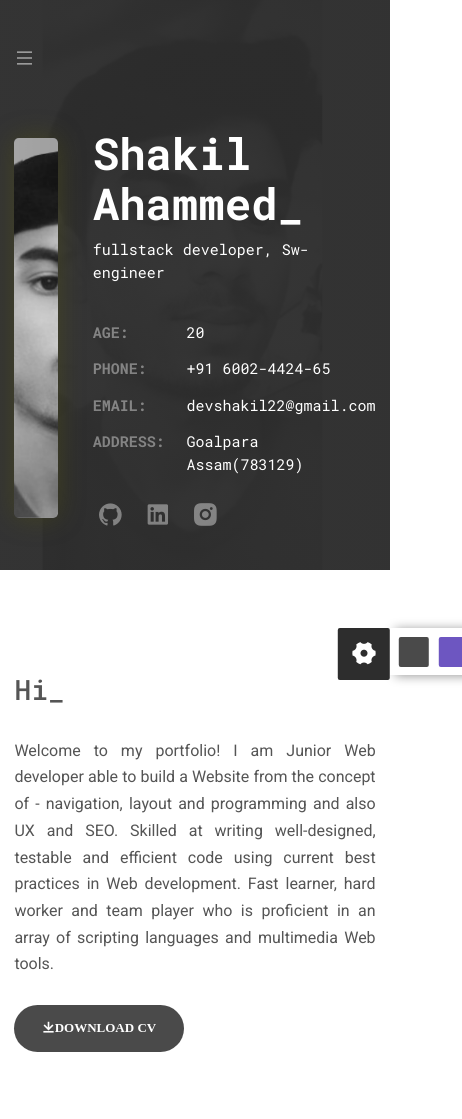
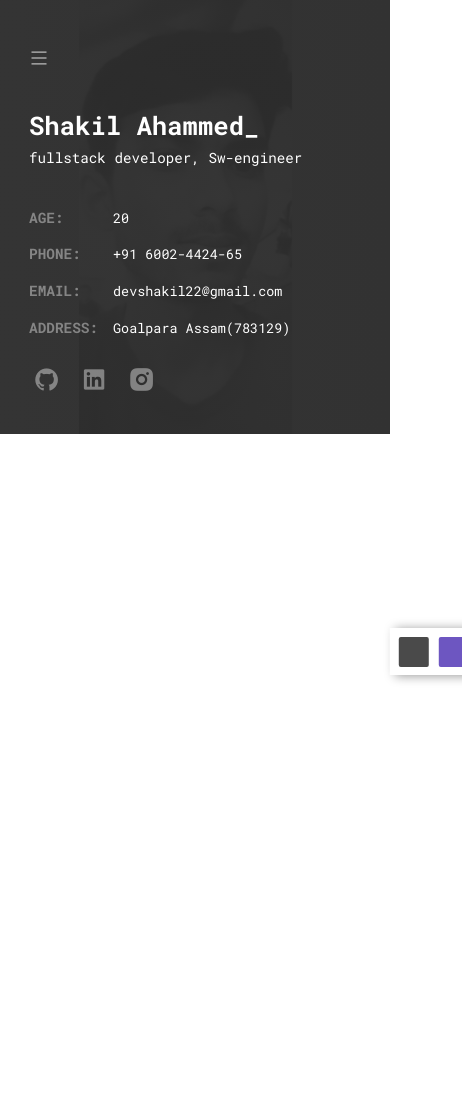
Before and after one commit to shakil1866/portfolio, a plain HTML site: page index.html in a window 390 px wide. Shown: the top 1119 px of the page, 462 px wide, since content can reach past the window. After the commit the page ends 844 px from the top, so only its background shows below. Drawn offline with nearby package versions, Linux system fonts and the light colour scheme; a web font is replaced by a local one.

```diff
--- a/style.css
+++ b/style.css
@@ -973,7 +973,7 @@
 
 /*=============================== Breakpoints ========================  */
 /* for large devices */
-@media screen and (max-width:1200px) {
+/* @media screen and (max-width:1200px) {
   :root {
     --fs-h1: 2.75rem;
     --fs-h2: 1.75rem;
@@ -982,11 +982,6 @@
     --fs-sm: 0.813rem;
     --fs-xs: 0.687rem;
   }
-
-  .container {
-    max-width: 960px;
-  }
-
   .home__container{
     grid-template-columns: 5fr 7fr;
   }
@@ -996,14 +991,45 @@
     grid-template-columns: repeat(2, 1fr);
     column-gap:1.875rem ;
   }
-}
+} */
+  .hello{
+    display: none;
+  }
+  .services{
+    display: none;
+  }
+  .section{
+    display: none;
+  }
+  .style__switcher-toggler {
+    display: none;
+  }
+  /* .home__work{
+    display: none;
+  } */
+@media screen and (max-width:1200px) {
+  .container {
+    margin:0px 93px ;
+    padding:0px 14px;
+  }
+
+  .home__container{
+    grid-template-columns: 5fr 7fr;
+  }
+  .home__data,h1{
+    font-size:2.75rem ;
+  }
+  .home__data,p{
+    font-size: 1.10rem;
+  }
+  }
+
 @media screen and (max-width: 992px) {
   .container {
-    max-width: 980px;
-
+    margin:0px 65px ;
+    padding:0px 14px;
   }
-
-  .nav__menu{
+    .nav__menu{
     position: fixed;
     top: 0;
     left: 0;
@@ -1049,6 +1075,113 @@
   .scroll-header .nav__toggle {
     color: var(--text-color);
     opacity: 1;
+  }
+  .home__container img{
+    display: none;
+  }
+
+  .home__data{
+    width: 500px;
+  }
+}
+@media screen and (max-width: 768px ) {
+  .container {
+    margin:0px 45px ;
+    padding:0px 14px;
+  }
+
+  .home__data,.home__name{
+    font-size: 2.55rem;
+  }
+
+  .home__data,p{
+    font-size: 1rem;
+  }
+
+
+
+  .home__list dd {
+    padding-left: 6.25em;
+    font-size: 1.07rem;
+}
+}
+
+
+@media screen and (max-width:576px) {
+  .container{
+    margin: 0px 25px;
+    padding: 0px 14px;
+  }
+  .home__data{
+
+  }
+  .home__name {
+    font-size: 1.75rem;
+    }
+  .home__data {
+    padding-left: 0px;
+    width: 350px;
+}
+.home__data,p{
+  font-size: 1rem;
+}
+.home__list dt  {
+  font-size: 0.9rem;
+}
+.home__list dd{
+  font-size: 0.9rem;
+}
+}
+@media screen and (max-width:395px){
+  .container{
+    margin: 0px 15px;
+    padding: 0px 14px;
+  }
+  .home__name{
+    font-size: 1.6rem;
+  }
+  .home__work {
+    font-size: .89rem;
+  }
+
+  .home__data{
+    width: 300px;
+  }
+
+  .home__list dd {
+    width: 300px;
+    font-size: 0.84rem;
+    /* padding-left: 6.25em; */
+}
+
+}
+@media screen and (max-width: 350px) {
+/* .header,.nav{
+  padding-left: 20px;
+} */
+nav,.nav{
+  padding-left: 20px;
+}
+.home__name{
+  font-size: 29px;
+}
+.home__list dd{
+  font-size: 14.5px;
+  padding-left: 5.5em;
+}
+.home__list dd:not(:last-child) {
+  font-size: 15px;
+}
+.home__list dd {
+        font-size: 14.5px;
+        padding-left: 5.9em;
+    }
+      .home__work{
+        width: 300px;
+  }
+  .home__data{
+    padding-left: 0px;
+    width: 300px;
   }
 }
 /* @media screen and (max-width:1200px) {
```
